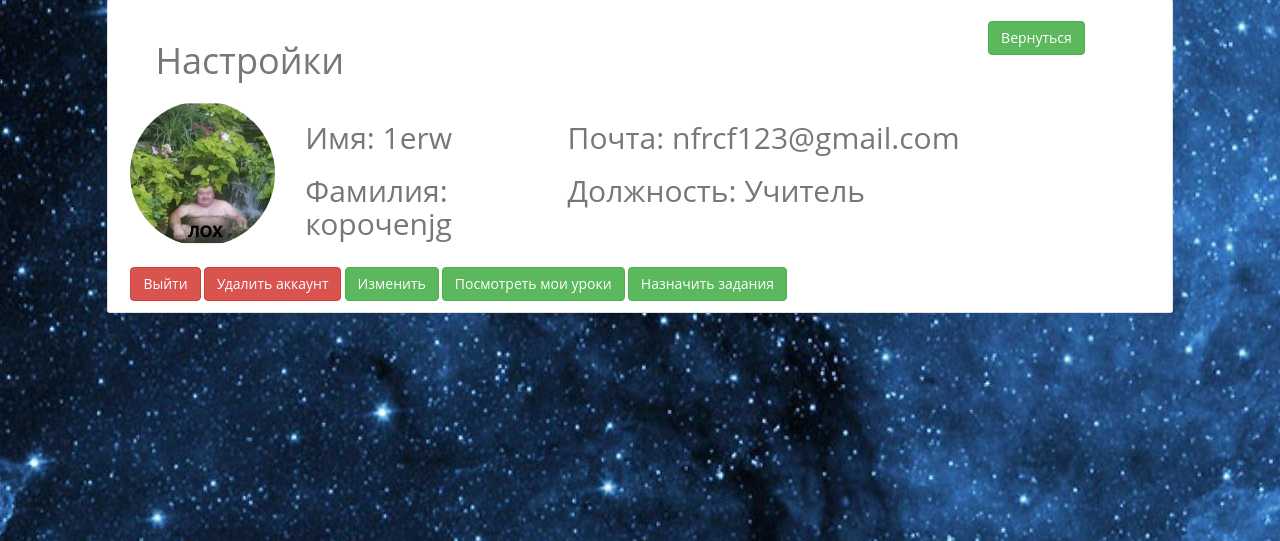
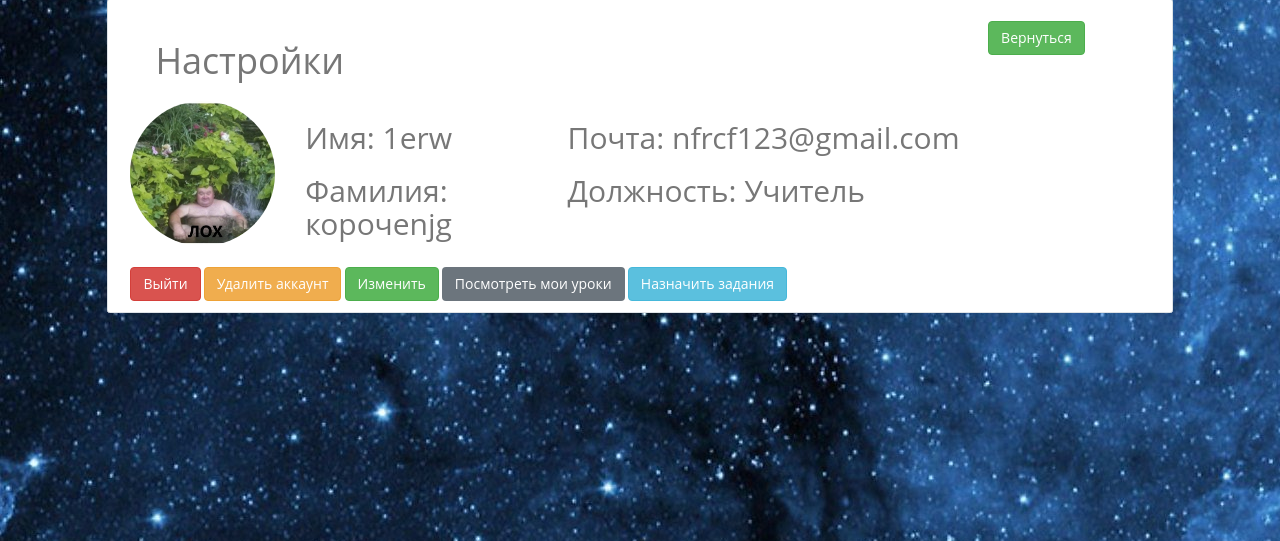
Before and after one commit to Daytly/SpaceWebProject, a Flask app: page /settings in a window 1280 px wide. Shown: the part 94-635 px from the top of the page. Run offline with Flask 2, Linux system fonts and the light colour scheme; a user stored in the database is signed in; data comes from the database, SQL or seed files in the repository; some libraries are stand-ins or nearby versions.

Commit message:
кнопочки

```diff
--- a/templates/settings.html
+++ b/templates/settings.html
@@ -34,13 +34,13 @@
     </div>
     <br>
     <a class="btn btn-danger" href="/logout">Выйти</a>
-    <a class="btn btn-danger" href="/settings/delete">Удалить аккаунт</a>
+    <a class="btn btn-warning" href="/settings/delete">Удалить аккаунт</a>
     <a class="btn btn-success" href="/settings/edit">Изменить</a>
     {% if user.type == 2 %}
-    <a class="btn btn-success" href="/search/&{{user.email}}">Посмотреть мои уроки</a>
-    <a class="btn btn-success" href="/tasks">Назначить задания</a>
+    <a class="btn btn-secondary" href="/search/&{{user.email}}">Посмотреть мои уроки</a>
+    <a class="btn btn-info" href="/tasks">Назначить задания</a>
     {% else %}
-    <a class="btn btn-success" href="/tasks">Посмотреть мои задания</a>
+    <a class="btn btn-secondary" href="/tasks">Посмотреть мои задания</a>
     {% endif %}
 </div>
 {% endblock %}
--- a/templates/task.html
+++ b/templates/task.html
@@ -4,7 +4,7 @@
 <div class="border rounded" style="padding:1% 1%; margin:1% 2%; background: white;">
     <h1>Тесты</h1>
     {% if current_user.type == 2 %}
-    <a href="/tasks/create" class="btn btn-warning">
+    <a href="/tasks/create" class="btn btn-dark">
         Создать
     </a>
     {% endif %}
@@ -24,10 +24,10 @@
                     <a href="/tasks/{{ item.id }}/delete" class="btn btn-danger">
                         Удалить
                     </a>
-                    <a href="/tasks/{{ item.id }}/appoint" class="btn btn-danger">
+                    <a href="/tasks/{{ item.id }}/appoint" class="btn btn-primary">
                         Назанчить тест
                     </a>
-                    <a href="/tasks/{{ item.id }}/estimate" class="btn btn-danger">
+                    <a href="/tasks/{{ item.id }}/estimate" class="btn btn-success">
                         Оценить
                     </a>
                 </div>
```
